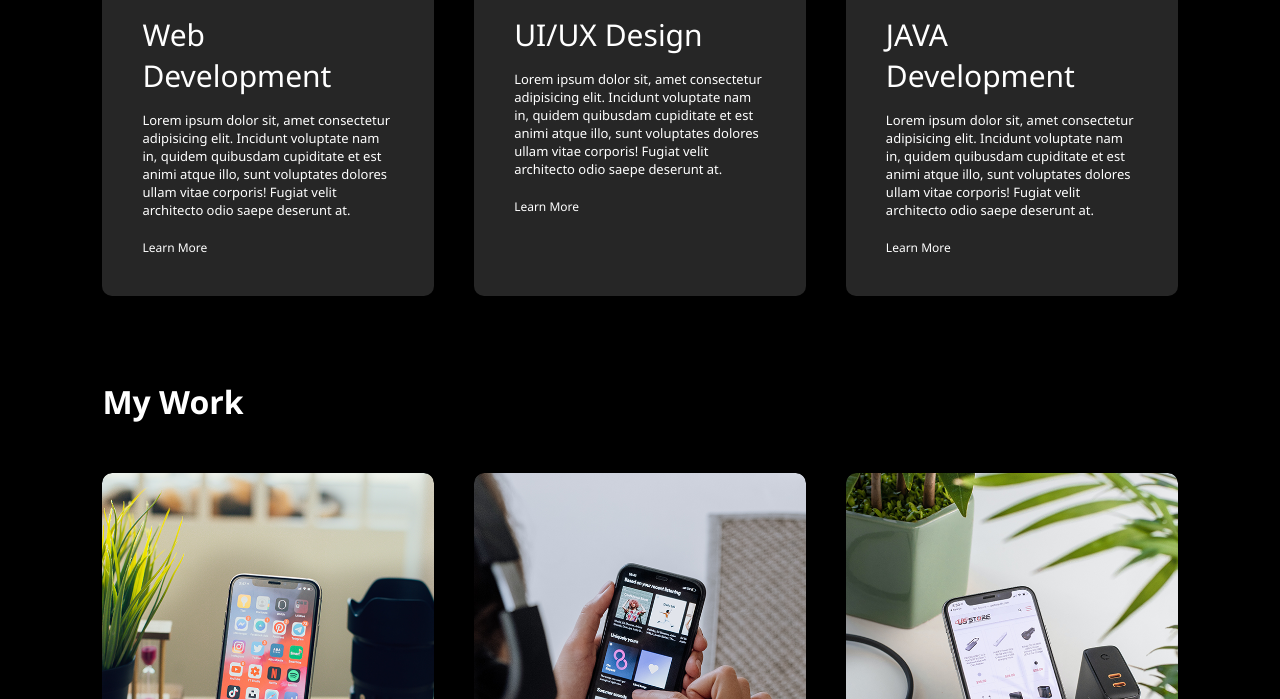
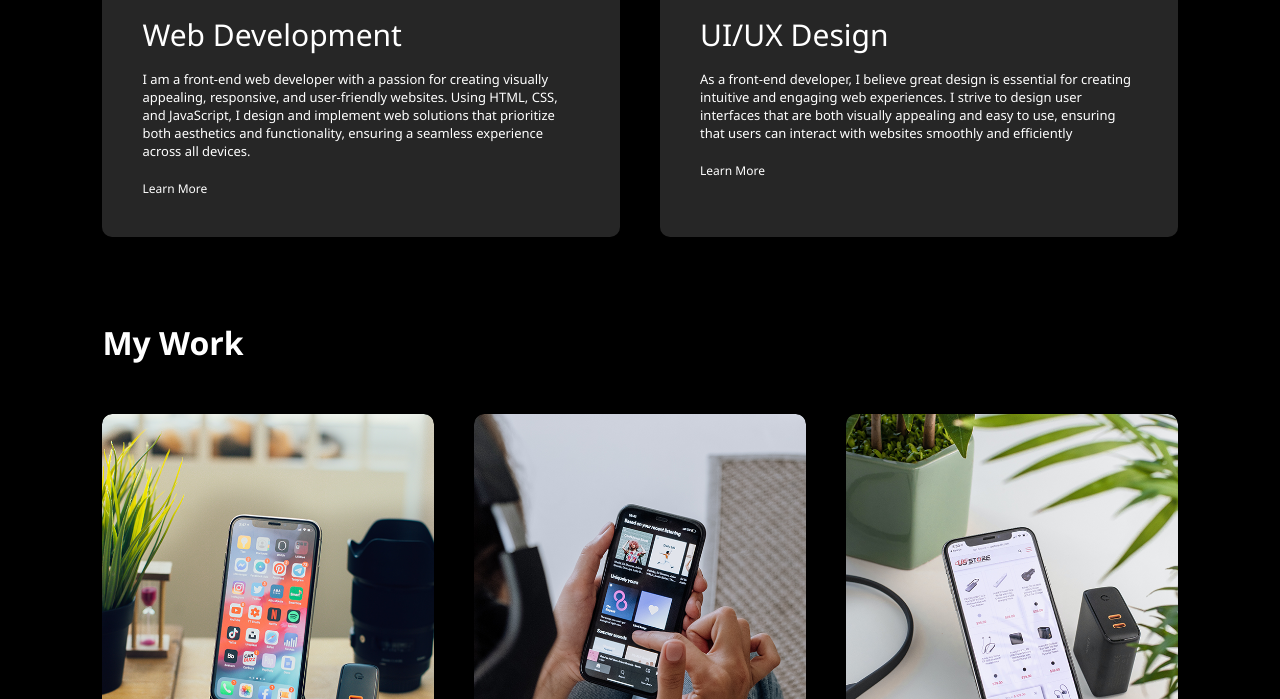
Before and after one commit to Rishabh-2304/PORTFOLIO, a plain HTML site: page index.html in a window 1280 px wide. Shown: the part 1995-2694 px from the top of the page. Drawn offline with Linux system fonts and the light colour scheme.

Commit message:
Update index.html

```diff
--- a/index.html
+++ b/index.html
@@ -79,21 +79,21 @@
                  <div>
                     <i class="fa-solid fa-code"></i>
                     <h2>Web Development</h2>
-                    <p>Lorem ipsum dolor sit, amet consectetur adipisicing elit. Incidunt voluptate nam in, quidem quibusdam cupiditate et est animi atque illo, sunt voluptates dolores ullam vitae corporis! Fugiat velit architecto odio saepe deserunt at.</p>
+                    <p>I am a front-end web developer with a passion for creating visually appealing, responsive, and user-friendly websites. Using HTML, CSS, and JavaScript, I design and implement web solutions that prioritize both aesthetics and functionality, ensuring a seamless experience across all devices.</p>
                     <a href="#">Learn More</a>
                  </div>
                  <div>
                     <i class="fa-solid fa-crop"></i>
                     <h2>UI/UX Design</h2>
-                    <p>Lorem ipsum dolor sit, amet consectetur adipisicing elit. Incidunt voluptate nam in, quidem quibusdam cupiditate et est animi atque illo, sunt voluptates dolores ullam vitae corporis! Fugiat velit architecto odio saepe deserunt at.</p>
+                    <p>As a front-end developer, I believe great design is essential for creating intuitive and engaging web experiences. I strive to design user interfaces that are both visually appealing and easy to use, ensuring that users can interact with websites smoothly and efficiently</p>
                     <a href="#">Learn More</a>
                  </div>
-                 <div>
+<!--                  <div>
                     <i class="fa-brands fa-java"></i>
                     <h2>JAVA Development</h2>
                     <p>Lorem ipsum dolor sit, amet consectetur adipisicing elit. Incidunt voluptate nam in, quidem quibusdam cupiditate et est animi atque illo, sunt voluptates dolores ullam vitae corporis! Fugiat velit architecto odio saepe deserunt at.</p>
                     <a href="#">Learn More</a>
-                 </div>
+                 </div> -->
                 </div>
             </div>
           </div>
```
